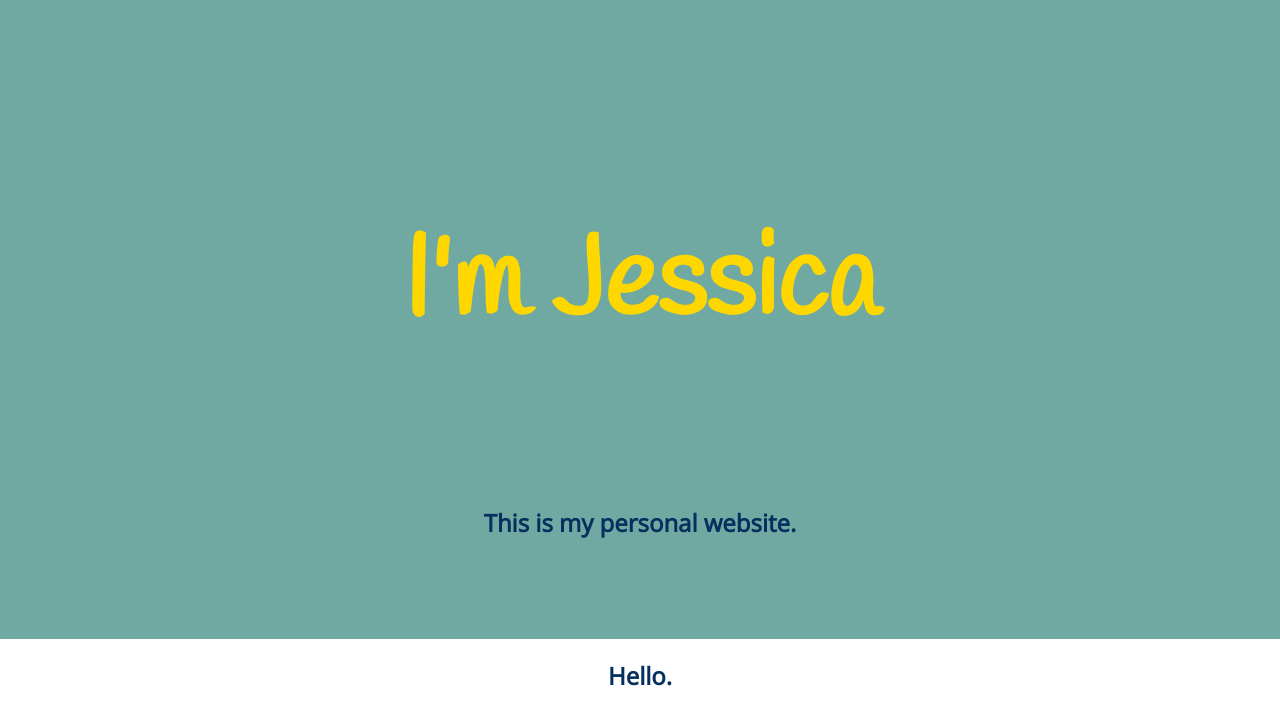
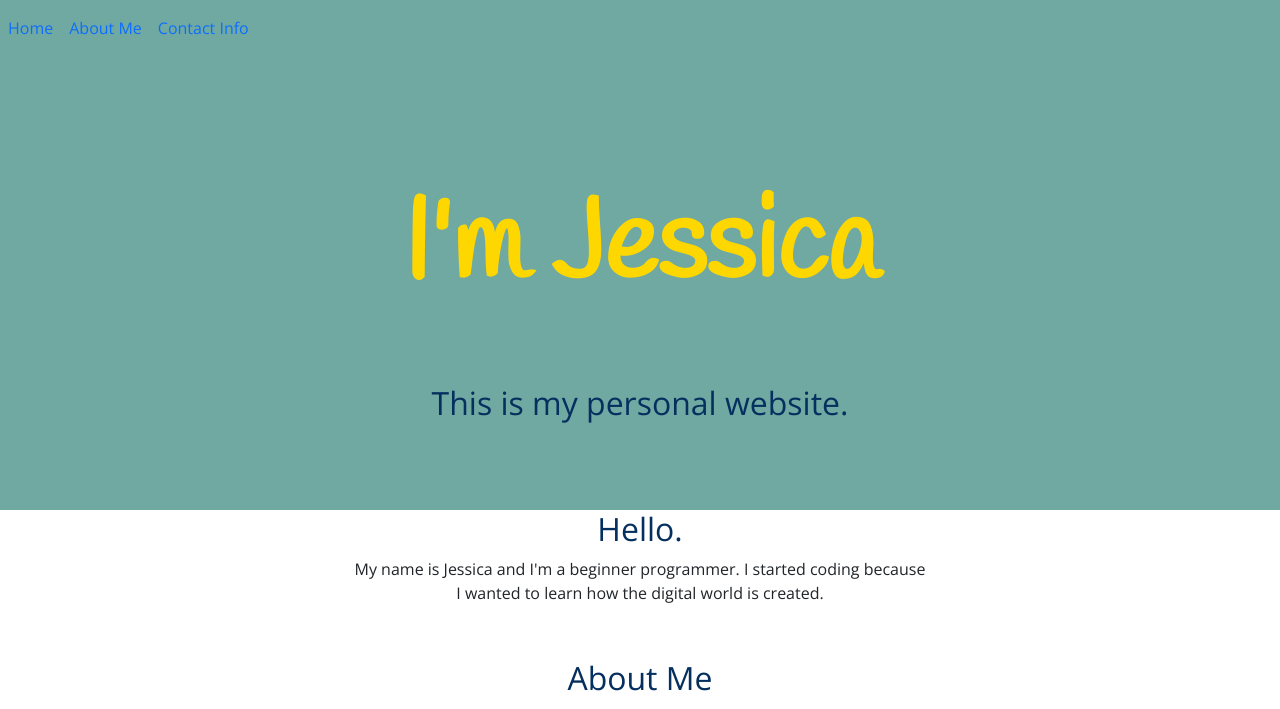
Before and after one commit to JessicaChen-48/Personal-Website, a plain HTML site: page index.html in a window 1280 px wide. Shown: the top 709 px of the page. Drawn offline with nearby package versions, Linux system fonts and the light colour scheme.

Commit message:
add sticky navbar

```diff
--- a/index.html
+++ b/index.html
@@ -4,6 +4,7 @@
     <meta charset="UTF-8">
     <title>Jessica Chen's Personal Website</title>
     <link rel="preconnect" href="https://fonts.gstatic.com">
+    <link href="https://cdn.jsdelivr.net/npm/bootstrap@5.0.0-beta1/dist/css/bootstrap.min.css" rel="stylesheet" integrity="sha384-giJF6kkoqNQ00vy+HMDP7azOuL0xtbfIcaT9wjKHr8RbDVddVHyTfAAsrekwKmP1" crossorigin="anonymous">
 <link href="https://fonts.googleapis.com/css2?family=Handlee&family=Open+Sans:wght@300&display=swap" rel="stylesheet">
     <link rel="stylesheet" href="styles.css">
 
@@ -11,8 +12,29 @@
 </head>
 <body>
 
+<!-- NAV BAR -->
+
+<nav class="navbar navbar-expand-sm sticky-top" style="background-color: #70a9a1">
+      <ul class="navbar-nav mr-auto">
+        <li class="nav-item active">
+          <a class="nav-link" href="#home">Home</a>
+        </li>
+        <li class="nav-item">
+          <a class="nav-link" href="#about">About Me</a>
+        </li>
+        <!-- <li class="nav-item">
+          <a class="nav-link" href="#">Projects</a>
+        </li> -->
+        <li class="nav-item">
+            <a class="nav-link" href="#contact">Contact Info</a>
+          </li>
+      </ul>
+    </div>
+  </nav>
+
 <!-- LANDING -->
 
+<a name="home"></a>
 <section id="landing">
     <h1>I'm Jessica</h1>
     <h2>This is my personal website.</h2>
@@ -20,6 +42,7 @@
 
 <!-- ABOUT -->
 
+<a name="about"></a>
 <section id="profile">
     <h2>Hello.</h2>
     <p class="intro">My name is Jessica and I'm a beginner programmer. I started coding because I wanted to learn how the digital world is created.</p>
@@ -56,6 +79,7 @@
 </section>
 <!-- CONTACT ME -->
 
+<a name="contact"></a>
 <div id="contact-container">
 <section id="contact-intro">
     <h2>Get In Touch</h2>
@@ -77,16 +101,16 @@
 
 
 <!-- HTML TO DO
-    download link for resume (on word "here" & on picture)
-    add navbar
+    resume note: goes to new page, not download?
+    navbar note: do I want to make it responsive vs sticky?
     add projects page
 -->
 
 <!-- CSS TO DO
-    fix padding on: skills-bottom, contact-top
+
 
 -->
 
-
+<script src="https://cdn.jsdelivr.net/npm/bootstrap@5.0.0-beta1/dist/js/bootstrap.bundle.min.js" integrity="sha384-ygbV9kiqUc6oa4msXn9868pTtWMgiQaeYH7/t7LECLbyPA2x65Kgf80OJFdroafW" crossorigin="anonymous"></script>
 </body>
 </html>
```
Also changed, not shown: 1 other file.
